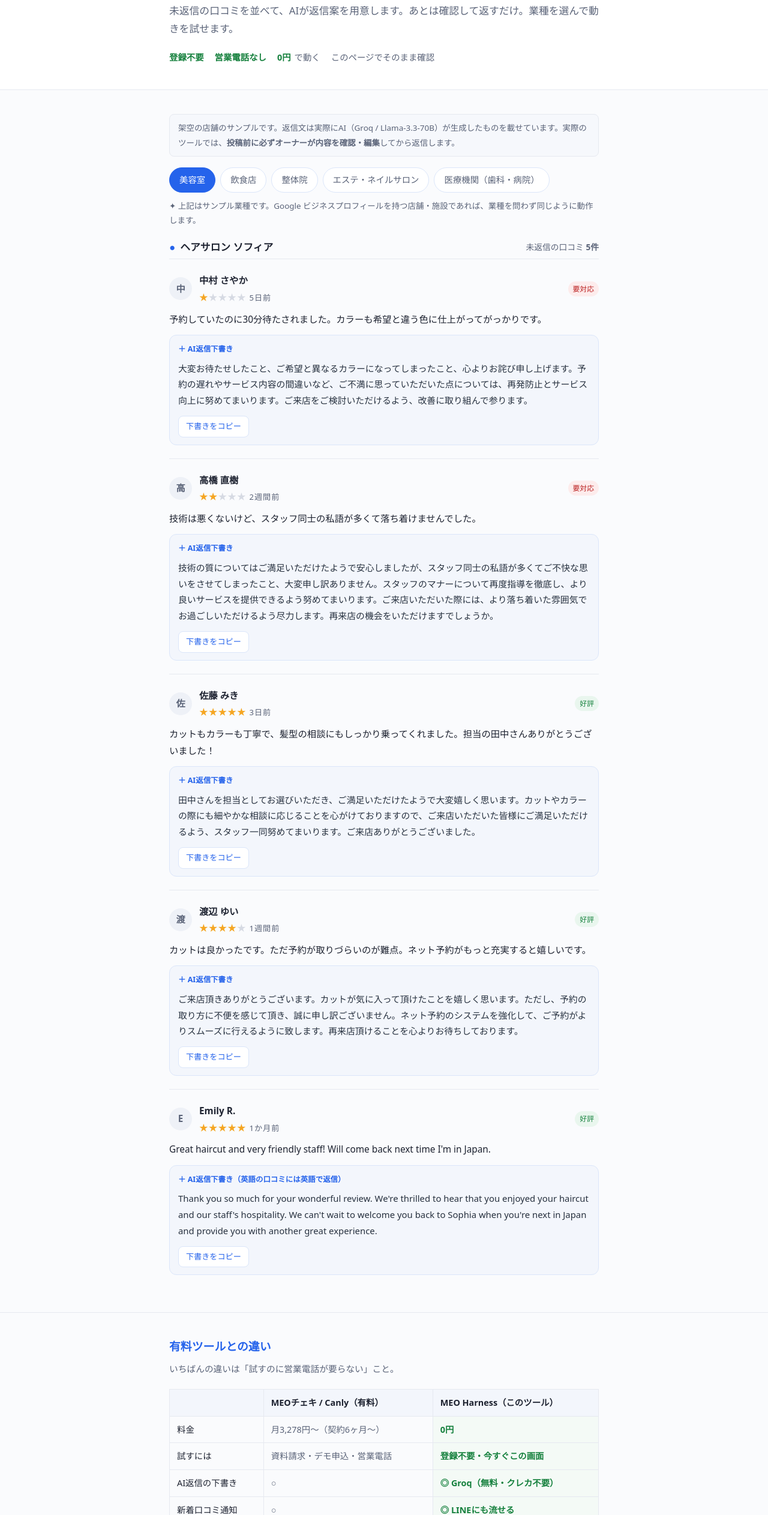
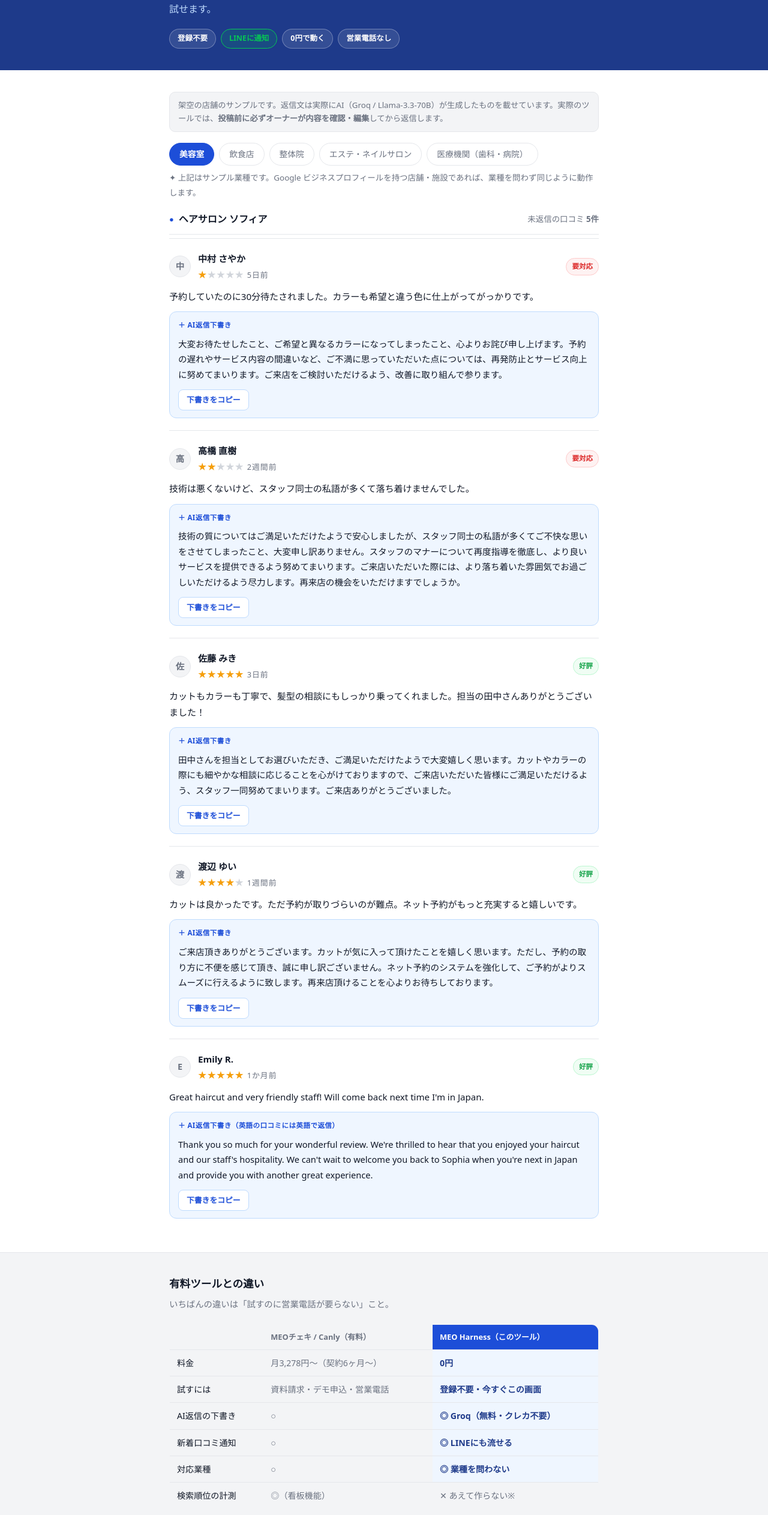
Before and after one commit to yosinn1-blip/yoshiki-apps, a plain HTML site: page demo.html in a window 1280 px wide. Shown: the part 171-2696 px from the top of the page at 60% size. Drawn offline with Linux system fonts and the light colour scheme.

Commit message:
デモページをチラシ・手順書と同じデザインに統一
濃紺ヒーロー・青×LINEグリーン2色構成に刷新。
タブ・口コミカード・AI下書きボックス・比較表・
ステップ・CTAセクション・フッターをデザインシステムに統一。

Co-Authored-By: Claude Sonnet 4.6 <noreply@anthropic.com>

```diff
--- a/demo.html
+++ b/demo.html
@@ -19,84 +19,104 @@
 <meta name="twitter:image" content="https://yosinn1-blip.github.io/yoshiki-apps/assets/demo-og.png">
 <style>
   :root{
-    --ink:#1d2230;--sub:#5a6378;--accent:#2563eb;--bg:#fafbfd;--card:#ffffff;--line:#e6e9f0;
-    --star:#f5a623;--good:#15803d;--good-bg:#e9f6ee;--bad:#b91c1c;--bad-bg:#fdecec;
-    --ai-bg:#f3f6fc;--ai-line:#dbe6fa;--radius:12px;
+    --ink:#111827;--sub:#6b7280;--accent:#1d4ed8;--accent-dark:#1e3a8a;
+    --accent-light:#eff6ff;--accent-mid:#bfdbfe;
+    --card:#ffffff;--border:#e5e7eb;--bg-muted:#f3f4f6;
+    --line-green:#06C755;--line-dark:#059142;--line-light:#e8faf0;--line-mid:#bbf7d0;
+    --star:#f59e0b;--good:#16a34a;--good-bg:#f0fdf4;--bad:#dc2626;--bad-bg:#fef2f2;
+    --radius:12px;
   }
   *{margin:0;padding:0;box-sizing:border-box}
-  body{font-family:"Hiragino Sans","Yu Gothic",system-ui,sans-serif;color:var(--ink);background:var(--bg);line-height:1.8;-webkit-text-size-adjust:100%}
+  body{font-family:"Hiragino Sans","Yu Gothic",system-ui,sans-serif;color:var(--ink);background:#f0f2f5;line-height:1.8;-webkit-text-size-adjust:100%}
   .wrap{max-width:760px;margin:0 auto;padding:0 22px}
   a{color:var(--accent)}
 
-  header.hero{padding:64px 0 40px;background:var(--card);border-bottom:1px solid var(--line)}
-  .badge{display:inline-block;font-size:.78rem;letter-spacing:.04em;color:var(--accent);background:#eaf1ff;border:1px solid var(--ai-line);padding:4px 12px;border-radius:999px}
-  h1{font-size:1.72rem;letter-spacing:.01em;margin-top:16px}
-  .lead{color:var(--sub);margin-top:12px;font-size:1.05rem}
-  .trust{display:flex;flex-wrap:wrap;gap:8px 18px;margin-top:20px;font-size:.9rem;color:var(--sub)}
-  .trust span{display:inline-flex;align-items:center;gap:6px}
-  .trust b{color:var(--good);font-weight:700}
+  /* ヒーロー */
+  header.hero{padding:52px 0 36px;background:var(--accent-dark);border-bottom:none}
+  .badge{display:inline-flex;align-items:center;gap:5px;font-size:.72rem;font-weight:600;letter-spacing:.04em;color:#bfdbfe;background:rgba(255,255,255,.15);border:1px solid rgba(255,255,255,.3);padding:4px 12px;border-radius:999px}
+  h1{font-size:1.72rem;font-weight:800;letter-spacing:-.01em;margin-top:14px;color:#fff;line-height:1.3}
+  .lead{color:#bfdbfe;margin-top:10px;font-size:1rem}
+  .trust{display:flex;flex-wrap:wrap;gap:8px;margin-top:18px}
+  .trust span{display:inline-flex;align-items:center;gap:5px;border:1.5px solid rgba(255,255,255,.3);border-radius:999px;font-size:.78rem;font-weight:600;color:#fff;padding:4px 13px;background:rgba(255,255,255,.1)}
+  .trust span.line-pill{border-color:var(--line-green);color:var(--line-green);background:rgba(6,199,85,.12)}
 
-  section{padding:40px 0;border-bottom:1px solid var(--line)}
-  h2{font-size:1.18rem;color:var(--accent);margin-bottom:6px}
-  .h2sub{color:var(--sub);font-size:.92rem;margin-bottom:20px}
+  /* セクション */
+  section{padding:36px 0;border-bottom:1px solid var(--border);background:#fff}
+  section:nth-of-type(even){background:var(--bg-muted)}
+  h2{font-size:1.1rem;font-weight:700;color:var(--ink);margin-bottom:5px}
+  .h2sub{color:var(--sub);font-size:.9rem;margin-bottom:20px}
 
-  .note{font-size:.84rem;color:var(--sub);background:#f6f8fc;border:1px solid var(--line);border-radius:8px;padding:10px 14px;margin:0 0 18px}
-  .tabs{display:flex;gap:8px;margin:0 0 20px;flex-wrap:wrap}
-  .tab{font:inherit;font-size:.9rem;padding:7px 16px;border-radius:999px;border:1px solid var(--ai-line);background:#fff;color:var(--sub);cursor:pointer;transition:all .15s}
-  .tab:hover{background:#eaf1ff}
-  .tab.active{background:var(--accent);color:#fff;border-color:var(--accent)}
+  /* ノート */
+  .note{font-size:.83rem;color:var(--sub);background:var(--bg-muted);border:1.5px solid var(--border);border-radius:10px;padding:10px 14px;margin:0 0 18px;line-height:1.7}
+
+  /* タブ */
+  .tabs{display:flex;gap:8px;margin:0 0 18px;flex-wrap:wrap}
+  .tab{font:inherit;font-size:.86rem;padding:6px 16px;border-radius:999px;border:1.5px solid var(--border);background:#fff;color:var(--sub);cursor:pointer;transition:all .15s;font-weight:500}
+  .tab:hover{background:var(--accent-light);border-color:var(--accent-mid);color:var(--accent)}
+  .tab.active{background:var(--accent);color:#fff;border-color:var(--accent);font-weight:700}
   .ind-group{display:none}
   .ind-group.active{display:block}
 
-  .store{display:flex;align-items:center;justify-content:space-between;gap:12px;flex-wrap:wrap;margin-bottom:4px}
-  .store-name{font-weight:700;font-size:1.05rem;display:flex;align-items:center;gap:8px}
-  .store-pin{color:var(--accent)}
-  .store-meta{font-size:.86rem;color:var(--sub)}
+  /* 店舗情報 */
+  .store{display:flex;align-items:center;justify-content:space-between;gap:12px;flex-wrap:wrap;margin-bottom:6px;padding-bottom:10px;border-bottom:1.5px solid var(--border)}
+  .store-name{font-weight:700;font-size:1rem;display:flex;align-items:center;gap:8px}
+  .store-pin{color:var(--accent);font-size:.8rem}
+  .store-meta{font-size:.84rem;color:var(--sub)}
 
-  .rev{padding:22px 0;border-top:1px solid var(--line)}
-  .rev:first-of-type{border-top:none}
+  /* 口コミ */
+  .rev{padding:20px 0;border-top:1px solid var(--border)}
+  .rev:first-of-type{border-top:none;padding-top:12px}
   .rev-head{display:flex;align-items:center;gap:12px}
-  .avatar{width:38px;height:38px;border-radius:50%;background:#eef1f7;color:var(--sub);display:flex;align-items:center;justify-content:center;font-weight:700;font-size:.95rem;flex-shrink:0}
+  .avatar{width:36px;height:36px;border-radius:50%;background:var(--bg-muted);color:var(--sub);display:flex;align-items:center;justify-content:center;font-weight:700;font-size:.9rem;flex-shrink:0;border:1.5px solid var(--border)}
   .rev-meta{flex:1;min-width:0}
-  .rev-name{font-weight:700;font-size:.96rem}
-  .stars{font-size:.92rem;letter-spacing:1px}
+  .rev-name{font-weight:700;font-size:.94rem}
+  .stars{font-size:.9rem;letter-spacing:1px}
   .stars .on{color:var(--star)}
-  .stars .off{color:#d6dae3}
-  .rev-date{font-size:.82rem;color:var(--sub)}
-  .chip{font-size:.74rem;padding:2px 8px;border-radius:999px;white-space:nowrap}
-  .chip.low{background:var(--bad-bg);color:var(--bad)}
-  .chip.mid{background:#eef1f7;color:var(--sub)}
-  .chip.high{background:var(--good-bg);color:var(--good)}
-  .rev-text{margin:10px 0 0;font-size:.96rem}
+  .stars .off{color:#d1d5db}
+  .rev-date{font-size:.8rem;color:var(--sub)}
+  .chip{font-size:.72rem;font-weight:600;padding:3px 9px;border-radius:999px;white-space:nowrap}
+  .chip.low{background:var(--bad-bg);color:var(--bad);border:1px solid #fecaca}
+  .chip.mid{background:var(--bg-muted);color:var(--sub);border:1px solid var(--border)}
+  .chip.high{background:var(--good-bg);color:var(--good);border:1px solid #bbf7d0}
+  .rev-text{margin:10px 0 0;font-size:.94rem;line-height:1.75}
 
-  .draft{margin-top:12px;background:var(--ai-bg);border:1px solid var(--ai-line);border-radius:var(--radius);padding:12px 14px}
-  .draft-label{display:flex;align-items:center;gap:6px;font-size:.78rem;color:var(--accent);font-weight:700}
-  .draft-text{margin:7px 0 0;font-size:.93rem;color:#27313f}
+  /* AI下書き */
+  .draft{margin-top:12px;background:var(--accent-light);border:1.5px solid var(--accent-mid);border-radius:var(--radius);padding:12px 14px}
+  .draft-label{display:flex;align-items:center;gap:6px;font-size:.72rem;color:var(--accent);font-weight:700;letter-spacing:.04em;text-transform:uppercase}
+  .draft-text{margin:8px 0 0;font-size:.91rem;color:var(--ink);line-height:1.75}
   .draft-actions{display:flex;gap:8px;margin-top:12px}
-  button.copy{font:inherit;font-size:.82rem;color:var(--accent);background:#fff;border:1px solid var(--ai-line);border-radius:8px;padding:5px 12px;cursor:pointer;transition:background .15s}
-  button.copy:hover{background:#eaf1ff}
-  button.copy.done{color:var(--good);border-color:#bfe3cd;background:var(--good-bg)}
+  button.copy{font:inherit;font-size:.8rem;font-weight:600;color:var(--accent);background:#fff;border:1.5px solid var(--accent-mid);border-radius:8px;padding:5px 13px;cursor:pointer;transition:all .15s}
+  button.copy:hover{background:var(--accent-light)}
+  button.copy.done{color:var(--line-dark);border-color:var(--line-mid);background:var(--line-light)}
 
-  table.cmp{width:100%;border-collapse:collapse;font-size:.9rem;margin-top:4px}
-  table.cmp th,table.cmp td{border:1px solid var(--line);padding:9px 12px;text-align:left;vertical-align:top}
-  table.cmp thead th{background:#f3f6fc}
-  table.cmp td.us{color:var(--good);font-weight:700;background:#f4faf6}
+  /* 比較表 */
+  table.cmp{width:100%;border-collapse:collapse;font-size:.88rem;margin-top:4px;border:1.5px solid var(--border);border-radius:12px;overflow:hidden}
+  table.cmp th,table.cmp td{border-top:1px solid var(--border);padding:9px 12px;text-align:left;vertical-align:middle}
+  table.cmp thead tr{background:var(--bg-muted)}
+  table.cmp thead th{border-top:none;border-bottom:1.5px solid var(--border);font-weight:700;color:var(--sub);font-size:.8rem}
+  table.cmp thead th.us{background:var(--accent);color:#fff}
+  table.cmp td.us{color:var(--accent-dark);font-weight:700;background:var(--accent-light)}
   table.cmp .x{color:var(--sub)}
 
-  .steps{display:grid;grid-template-columns:1fr;gap:10px;margin-top:6px}
-  .step{display:flex;gap:12px;align-items:flex-start;background:var(--card);border:1px solid var(--line);border-radius:10px;padding:12px 16px}
-  .step-n{flex-shrink:0;width:24px;height:24px;border-radius:50%;background:#eaf1ff;color:var(--accent);font-weight:700;font-size:.82rem;display:flex;align-items:center;justify-content:center;margin-top:2px}
-  .step b{font-size:.96rem}
-  .step p{color:var(--sub);font-size:.88rem;margin-top:2px}
+  /* ステップ */
+  .steps{display:grid;grid-template-columns:1fr;gap:10px;margin-top:10px}
+  .step{display:flex;gap:14px;align-items:flex-start;border:1.5px solid var(--border);border-radius:12px;padding:14px 16px;background:#fff}
+  .step-n{flex-shrink:0;width:26px;height:26px;border-radius:50%;background:var(--accent);color:#fff;font-weight:700;font-size:.8rem;display:flex;align-items:center;justify-content:center;margin-top:2px}
+  .step:nth-child(3) .step-n{background:var(--line-green)}
+  .step b{font-size:.94rem;color:var(--ink)}
+  .step p{color:var(--sub);font-size:.86rem;margin-top:3px;line-height:1.6}
 
-  .cta{text-align:center}
-  .cta .btn{display:inline-block;margin:6px 6px 0;padding:12px 22px;border-radius:10px;font-weight:700;font-size:.96rem;text-decoration:none}
-  .cta .btn.primary{background:var(--accent);color:#fff}
-  .cta .btn.ghost{background:#fff;color:var(--accent);border:1px solid var(--ai-line)}
-  .cta .soon{font-size:.86rem;color:var(--sub);margin-top:16px}
+  /* CTA */
+  section.cta{background:var(--accent-dark);border-bottom:none;text-align:center}
+  section.cta h2{color:#fff}
+  section.cta .h2sub{color:#bfdbfe;text-align:center}
+  .cta .btn{display:inline-block;margin:8px 6px 0;padding:12px 24px;border-radius:10px;font-weight:700;font-size:.94rem;text-decoration:none}
+  .cta .btn.primary{background:#fff;color:var(--accent-dark)}
+  .cta .btn.ghost{background:transparent;color:#fff;border:1.5px solid rgba(255,255,255,.35)}
+  .cta .soon{font-size:.84rem;color:#bfdbfe;margin-top:18px}
 
-  .disclaimer{font-size:.82rem;color:var(--sub);line-height:1.7}
-  footer{padding:30px 0 56px;color:var(--sub);font-size:.86rem;text-align:center}
+  .disclaimer{font-size:.8rem;color:var(--sub);line-height:1.7}
+  footer{padding:24px 0 48px;background:var(--bg-muted);border-top:1.5px solid var(--border);color:var(--sub);font-size:.84rem;text-align:center}
 </style>
 </head>
 <body>
@@ -107,10 +127,10 @@
     <h1>Googleの口コミに、AIが返信の下書きを出す。</h1>
     <p class="lead">未返信の口コミを並べて、AIが返信案を用意します。あとは確認して返すだけ。業種を選んで動きを試せます。</p>
     <div class="trust">
-      <span><b>登録不要</b></span>
-      <span><b>営業電話なし</b></span>
-      <span><b>0円</b>で動く</span>
-      <span>このページでそのまま確認</span>
+      <span>登録不要</span>
+      <span class="line-pill">LINEに通知</span>
+      <span>0円で動く</span>
+      <span>営業電話なし</span>
     </div>
   </div>
 </header>
@@ -496,7 +516,7 @@
     <p class="h2sub">いちばんの違いは「試すのに営業電話が要らない」こと。</p>
     <table class="cmp">
       <thead>
-        <tr><th>　</th><th>MEOチェキ / Canly（有料）</th><th>MEO Harness（このツール）</th></tr>
+        <tr><th>　</th><th>MEOチェキ / Canly（有料）</th><th class="us">MEO Harness（このツール）</th></tr>
       </thead>
       <tbody>
         <tr><td>料金</td><td class="x">月3,278円〜（契約6ヶ月〜）</td><td class="us">0円</td></tr>
@@ -525,7 +545,7 @@
 
 <section class="cta">
   <div class="wrap">
-    <h2 style="color:var(--ink)">完全オープンソース・サーバー代0円</h2>
+    <h2>完全オープンソース・サーバー代0円</h2>
     <p class="h2sub" style="text-align:center">開発の経緯と仕組みはGitHubで公開しています。</p>
     <a class="btn primary" href="https://github.com/yosinn1-blip">GitHubで開発を見る →</a>
     <a class="btn ghost" href="index.html">Yoshiki Apps について</a>
```
